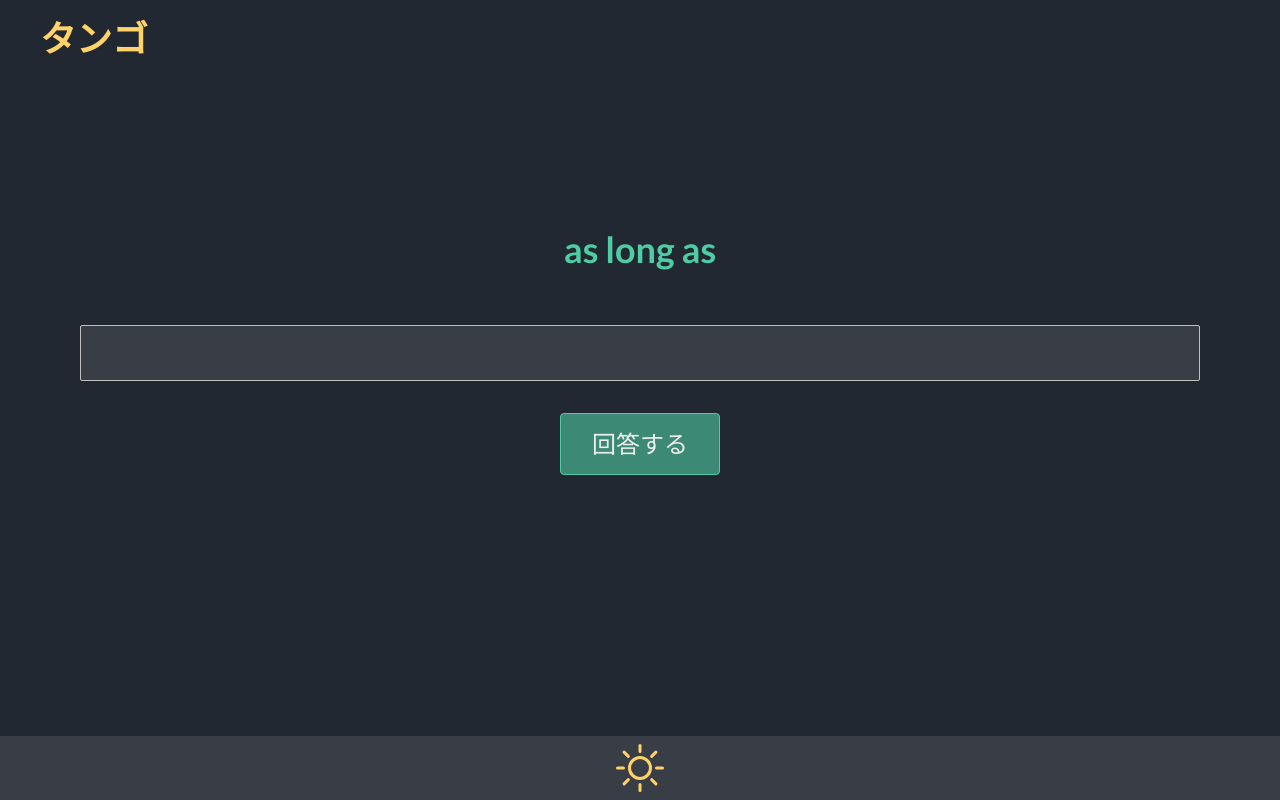
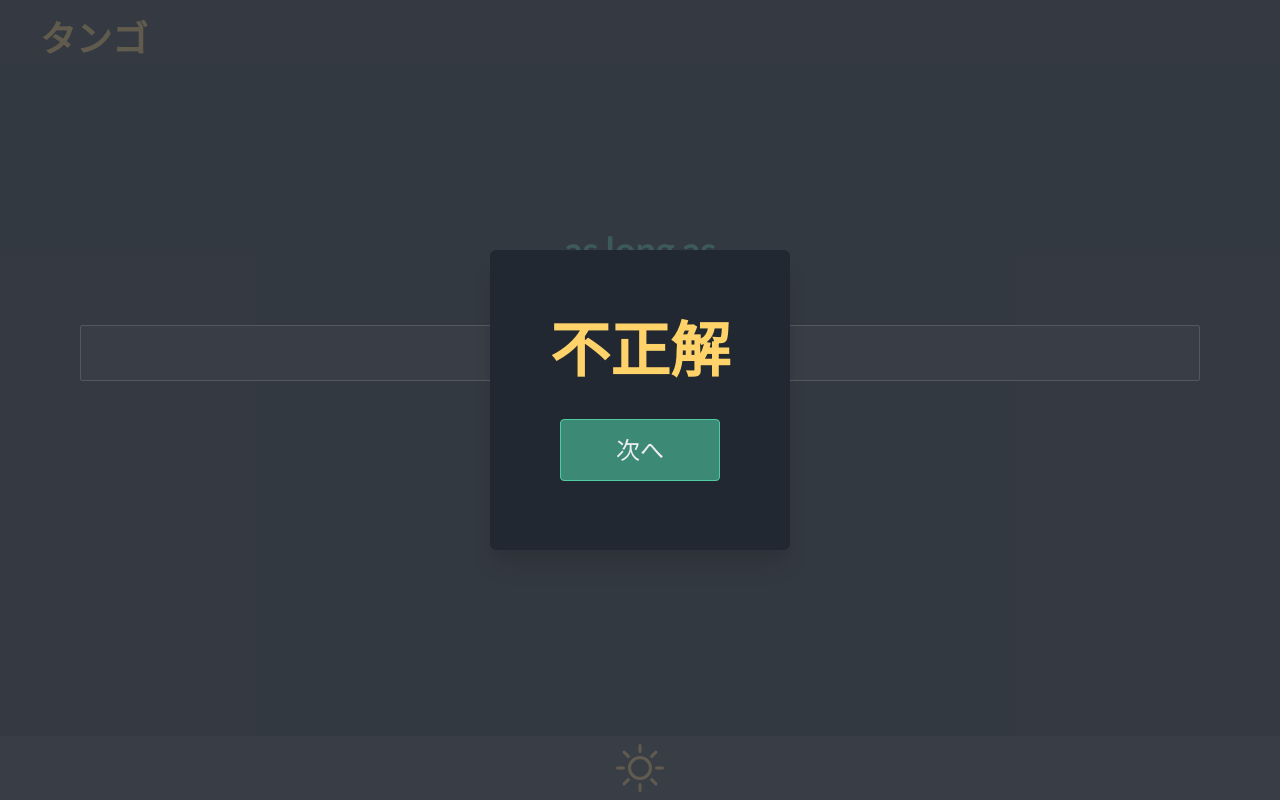
Before and after one commit to nus3/word-quiz, a Next.js app: page /quiz in a window 1280 px wide. Both pictures are taken after a click on the button "回答する". Built offline with nearby package versions, Linux system fonts and the light colour scheme.

Commit message:
:sparkles: Add modal

```diff
--- a/package.json
+++ b/package.json
@@ -19,6 +19,7 @@
     "*.@(js|ts|tsx)": "eslint --fix"
   },
   "dependencies": {
+    "@headlessui/react": "1.4.1",
     "classnames": "2.3.1",
     "next": "11.1.2",
     "octokit": "1.6.2",
--- /dev/null
+++ b/src/components/Modal/hook.ts
@@ -0,0 +1,16 @@
+import { ModalProps } from 'components/Modal'
+import { ModalPresenterProps } from 'components/Modal/presenter'
+
+type Params = ModalProps
+
+export const useModalContainer = ({
+  onClickClose,
+  collect,
+  open,
+}: Params): ModalPresenterProps => {
+  return {
+    onCloseModal: onClickClose,
+    collect,
+    open,
+  }
+}
--- /dev/null
+++ b/src/components/Modal/index.tsx
@@ -0,0 +1,15 @@
+import { FC } from 'react'
+
+import { useModalContainer } from 'components/Modal/hook'
+import { ModalPresenter } from 'components/Modal/presenter'
+
+export type ModalProps = {
+  onClickClose: () => void
+  collect: boolean
+  open: boolean
+}
+
+export const Modal: FC<ModalProps> = ({ onClickClose, collect, open }) => {
+  const props = useModalContainer({ collect, onClickClose, open })
+  return <ModalPresenter {...props} />
+}
--- /dev/null
+++ b/src/components/Modal/presenter.tsx
@@ -0,0 +1,59 @@
+import { Dialog, Transition } from '@headlessui/react'
+import { FC, Fragment } from 'react'
+
+import { Button } from 'components/Button'
+
+// NOTE: transitionのアニメーションがcss moduleでかくと変になるのでそのままclassNameのtailwindのclassを記載している
+import styles from './styles.module.css'
+
+export type ModalPresenterProps = {
+  open: boolean
+  onCloseModal: () => void
+  collect: boolean
+}
+
+export const ModalPresenter: FC<ModalPresenterProps> = ({
+  open,
+  onCloseModal,
+  collect,
+}: ModalPresenterProps) => {
+  return (
+    <Transition appear show={open} as={Fragment}>
+      <Dialog
+        as="div"
+        className="fixed inset-0 z-50 overflow-y-auto"
+        onClose={onCloseModal}
+      >
+        <div className="flex items-center justify-center min-h-screen">
+          <Transition.Child
+            as={Fragment}
+            enter="ease-out duration-300"
+            enterFrom="opacity-0"
+            enterTo="opacity-100"
+            leave="ease-in duration-200"
+            leaveFrom="opacity-100"
+            leaveTo="opacity-0"
+          >
+            <Dialog.Overlay className={styles.overlay} />
+          </Transition.Child>
+          <Transition.Child
+            as={Fragment}
+            enter="ease-out duration-300"
+            enterFrom="opacity-0 scale-95"
+            enterTo="opacity-100 scale-100"
+            leave="ease-in duration-200"
+            leaveFrom="opacity-100 scale-100"
+            leaveTo="opacity-0 scale-95"
+          >
+            <div className="inline-block overflow-hidden transition-all transform bg-white shadow-xl rounded-md">
+              <div className={styles.content}>
+                <p className={styles.text}>{collect ? '正解' : '不正解'}</p>
+                <Button onClick={onCloseModal} label="次へ" />
+              </div>
+            </div>
+          </Transition.Child>
+        </div>
+      </Dialog>
+    </Transition>
+  )
+}
--- /dev/null
+++ b/src/components/Modal/styles.module.css
@@ -0,0 +1,11 @@
+.overlay {
+  @apply fixed inset-0 bg-bgFooter bg-opacity-80;
+}
+
+.content {
+  @apply flex flex-col justify-center items-center gap-10 w-[300px] h-[300px] bg-bgBase text-2xl;
+}
+
+.text {
+  @apply text-accentYellow text-6xl font-bold;
+}
--- a/src/pages/quiz.tsx
+++ b/src/pages/quiz.tsx
@@ -1,7 +1,9 @@
 import { NextPage, GetServerSideProps } from 'next'
+import { useState } from 'react'
 
 import { AnswerForm, AnswerFormValues } from 'components/AnswerForm'
 import { Layout } from 'components/Layout'
+import { Modal } from 'components/Modal'
 
 import { Words } from 'repositories/word'
 import { WordRepoMockImpl } from 'repositories/wordMock'
@@ -13,13 +15,23 @@ type QuizPageProps = {
 const QuizPage: NextPage<QuizPageProps> = ({ words }) => {
   console.log({ words })
 
+  const [collect, setCollect] = useState(false)
+  const [open, setOpen] = useState(false)
+
   const handleSubmit = (values: AnswerFormValues) => {
     console.log({ values })
+    setCollect(false)
+    setOpen(true)
+  }
+
+  const handleCloseModal = () => {
+    setOpen(false)
   }
 
   return (
     <Layout>
       <AnswerForm onSubmit={handleSubmit} word="as long as" />
+      <Modal collect={collect} onClickClose={handleCloseModal} open={open} />
     </Layout>
   )
 }
```
Also changed, not shown: 1 other file (tests, documents, lock files or other folders).
